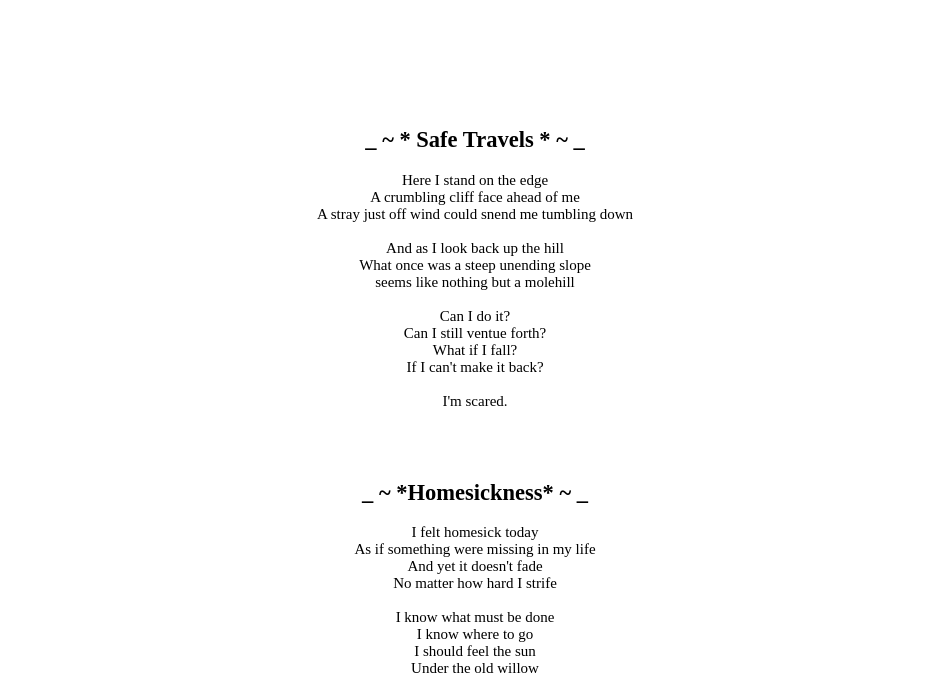
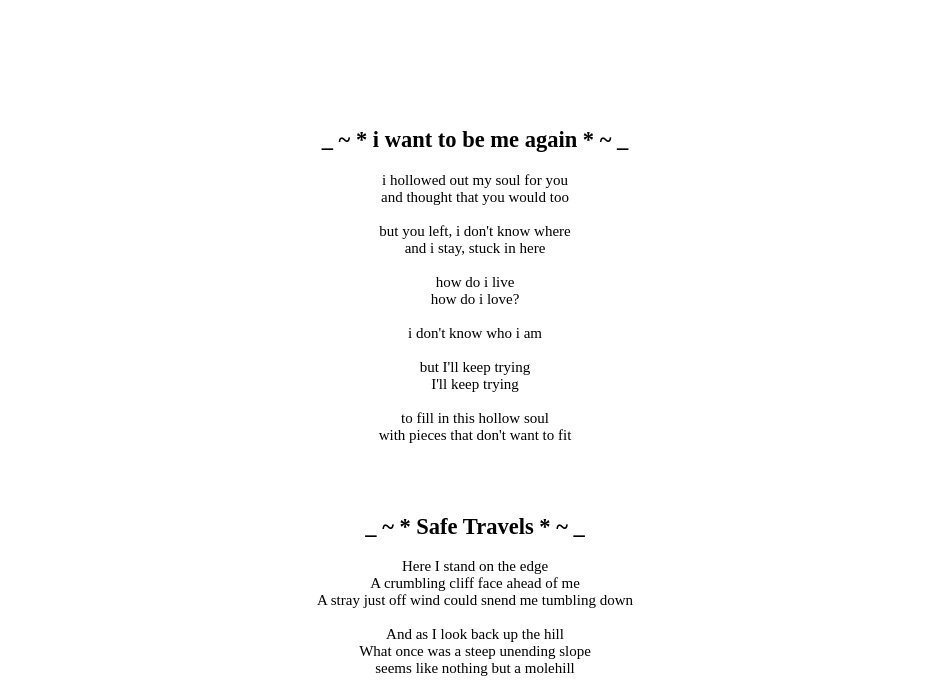
Before and after one commit to lylac004/lylac004.github.io, a plain HTML site: page index.html in a window 1280 px wide. Shown: the part 83-777 px from the top of the page, without its empty margins (173-1107 px from the left). Drawn offline with nearby package versions, Linux system fonts and the light colour scheme; a web font is replaced by a local one.

Commit message:
new poem

```diff
--- a/index.html
+++ b/index.html
@@ -23,6 +23,34 @@
 
     </header>
     <main>
+        <div class="poem ">
+            <div class="poem-title">
+                <h2>
+                    i want to be me again
+                </h2>
+            </div> <!-- poem-title -->
+            <div class="poem-body">
+                i hollowed out my soul for you<br>
+                and thought that you would too<br>
+                <br>
+                but you left, i don't know where<br>
+                and i stay, stuck in here<br>
+                <br>
+                how do i live<br>
+                how do i love? <br>
+                <br>
+                i don't know who i am<br>
+                <br>
+                but I'll keep trying<br>
+                I'll keep trying<br>
+                <br>
+                to fill in this hollow soul<br>
+                with pieces that don't want to fit<br>
+            </div> <!-- poem-body -->
+        </div> <!-- poem -->
+
+        <br><br><br>
+
         <div class="poem ">
             <div class="poem-title">
                 <h2>
```
